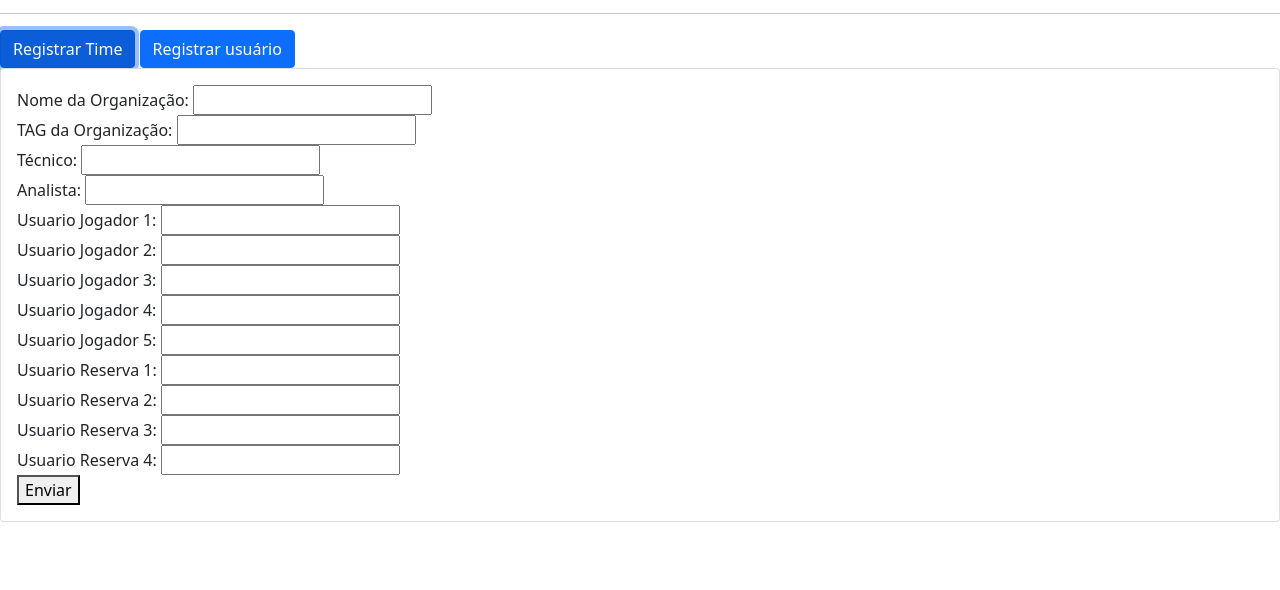
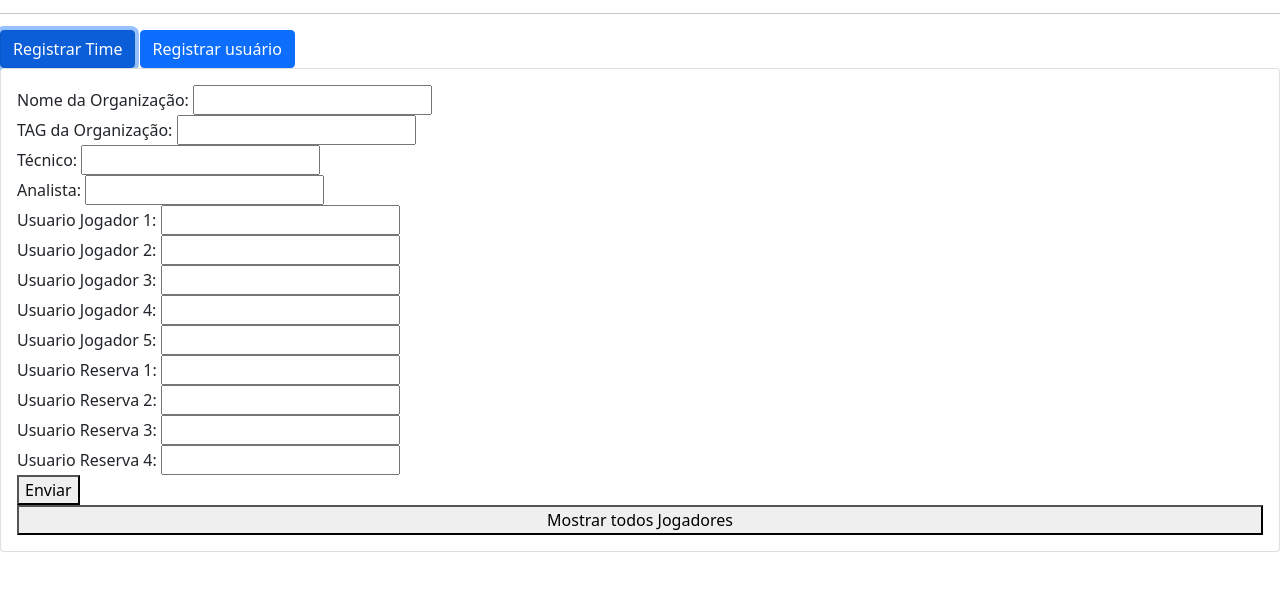
Before and after one commit to MonoDryad/Curso, a plain HTML site: page ExercíciosUC-LP/Avaliativa-Marcos-1/index.html in a window 1280 px wide. Both pictures are taken after a click on the button "Registrar Time". Shown: the part 104-694 px from the top of the page. Drawn offline with nearby package versions, Linux system fonts and the light colour scheme.

Commit message:
Update index.html

```diff
--- a/ExercíciosUC-LP/Avaliativa-Marcos-1/index.html
+++ b/ExercíciosUC-LP/Avaliativa-Marcos-1/index.html
@@ -61,6 +61,7 @@
             <label>Usuario Reserva 3: <input class="clsInput reservaJogador3"></label>
             <label>Usuario Reserva 4: <input class="clsInput reservaJogador4"></label>
             <div><button class="btnSubmitNewOrg" type="button">Enviar</button></div>
+            <button class="btnSubmitNewPlayer" type="button">Mostrar todos Jogadores</button>
         </div>
     </div>
     </form>
@@ -86,6 +87,7 @@
                     </select>
                 </label>
             <button class="btnSubmitNewPlayer" type="button">Enviar</button>
+            <button class="btnSubmitNewPlayer" type="button">Mostrar todos Jogadores</button>
             </div>
             <div class="divClassHiddenSlc divStaffSelected">
                 <label>Apelido: <input class="clsInput apelidoStaff"></label>
```
